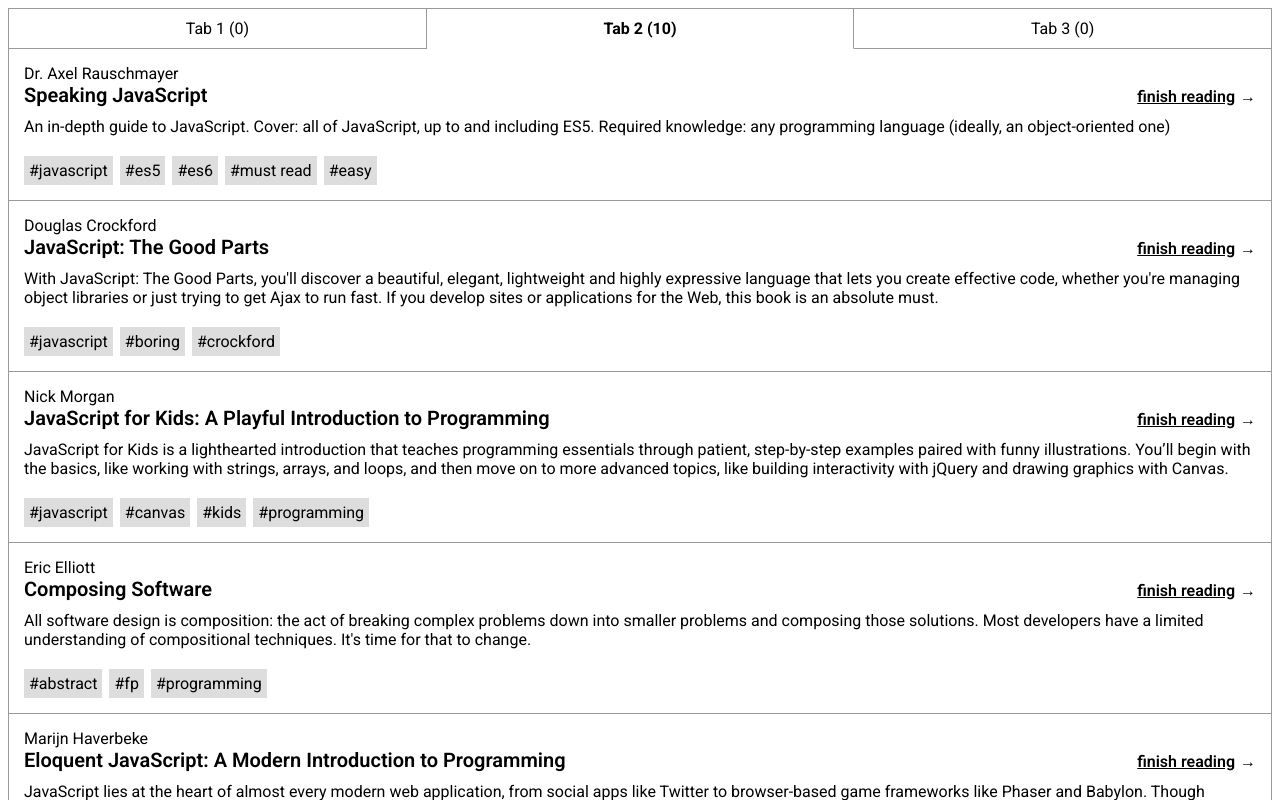
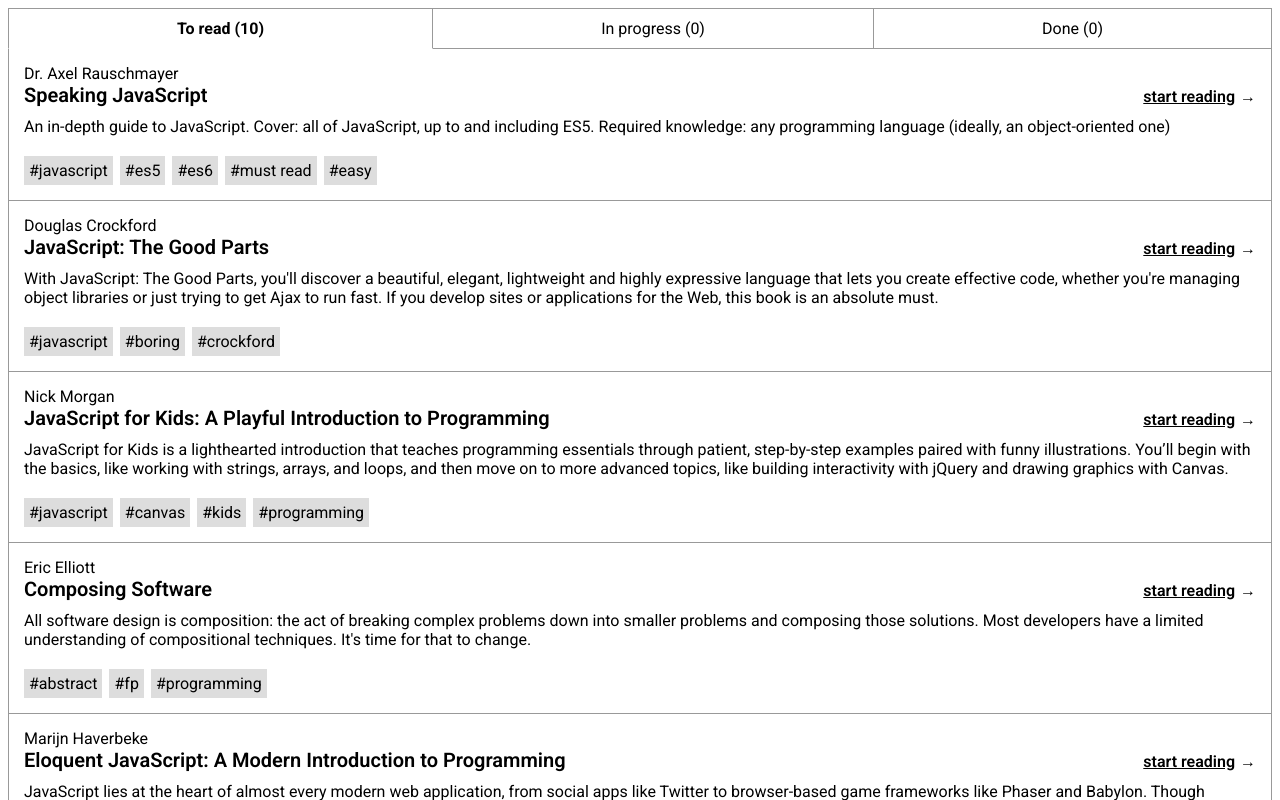
Before and after one commit to radrig0/clevercraft, a React app: page / in a window 1280 px wide. Shown: the top 800 px of the page. Built offline with nearby package versions, Linux system fonts and the light colour scheme.

Commit message:
first version snahge statuses

```diff
--- /dev/null
+++ b/src/ViewModel.ts
@@ -0,0 +1,61 @@
+import { action, computed, observable } from 'mobx';
+import { IEntry, Status } from '@src/components/Entry/Entry';
+// eslint-disable-next-line @typescript-eslint/ban-ts-comment
+// @ts-ignore
+import * as data from '@src/testItems.json';
+
+interface IItem {
+  id: string;
+  author: string;
+  title: string;
+  description: string;
+  tags: string[];
+}
+
+export class ViewModel {
+  @observable public rawItems: IEntry[] = [];
+
+  @action
+  public loadItems() {
+    this.rawItems = data.items.map((item: IItem) => ({ ...item, status: Status.toRead } as IEntry));
+  }
+
+  @computed
+  public get toReadBooks() {
+    return this.rawItems.filter(item => item.status === Status.toRead) || [];
+  }
+
+  @computed
+  public get inProgressBooks() {
+    return this.rawItems.filter(item => item.status === Status.inProgress) || [];
+  }
+
+  @computed
+  public get doneBooks() {
+    return this.rawItems.filter(item => item.status === Status.done) || [];
+  }
+
+  @action
+  public readBook(id: string) {
+    const foundBook = this.rawItems.find(item => item.id === id);
+    if (foundBook && foundBook.status === Status.toRead) {
+      foundBook.status = Status.inProgress;
+    }
+  }
+
+  @action
+  public doneBook(id: string) {
+    const foundBook = this.rawItems.find(item => item.id === id);
+    if (foundBook && foundBook.status === Status.inProgress) {
+      foundBook.status = Status.done;
+    }
+  }
+
+  @action
+  public resetBook(id: string) {
+    const foundBook = this.rawItems.find(item => item.id === id);
+    if (foundBook && foundBook.status === Status.done) {
+      foundBook.status = Status.toRead;
+    }
+  }
+}
--- a/src/app.tsx
+++ b/src/app.tsx
@@ -1,34 +1,76 @@
+import { observer } from 'mobx-react';
 import * as React from 'react';
 import { EmptyList } from '@src/components/EmptyList/EmptyList';
 import { Entry, IEntry } from '@src/components/Entry/Entry';
 import { Tabs } from '@src/components/Tabs/Tabs';
-// eslint-disable-next-line @typescript-eslint/ban-ts-comment
-// @ts-ignore
-import * as items from '@src/testItems.json';
+import { ViewModel } from '@src/ViewModel';
+
+interface IProps {
+  vm: ViewModel;
+}
 
 interface IState {
   activeTab: string;
 }
 
-const tabs = new Map<string, JSX.Element>();
-tabs.set(`Tab 1 (${0})`, <EmptyList index={'1'} />);
-tabs.set(
-  `Tab 2 (${items.items.length})`,
-  items.items.map((item: IEntry) => <Entry key={item.id} entry={item} />)
-);
-tabs.set(`Tab 3 (${0})`, <EmptyList index={'3'} />);
-
-export class App extends React.Component<{}, IState> {
+@observer
+export class App extends React.Component<IProps, IState> {
   constructor(props: any) {
     super(props);
-    this.state = { activeTab: [...tabs.keys()][1] };
+    this.state = { activeTab: this.tabs[0].id };
+    this.props.vm.loadItems();
   }
 
-  public selectTab = (tabName: string) => {
+  private get tabs() {
+    const { toReadBooks, inProgressBooks, doneBooks } = this.props.vm;
+    return [
+      {
+        id: 'toRead',
+        title: `To read (${toReadBooks.length})`,
+        content: toReadBooks.length ? (
+          <React.Fragment>
+            {toReadBooks.map((item: IEntry) => (
+              <Entry key={item.id} entry={item} vm={this.props.vm} />
+            ))}
+          </React.Fragment>
+        ) : (
+          <EmptyList />
+        ),
+      },
+      {
+        id: 'inProgress',
+        title: `In progress (${inProgressBooks.length})`,
+        content: inProgressBooks.length ? (
+          <React.Fragment>
+            {inProgressBooks.map((item: IEntry) => (
+              <Entry key={item.id} entry={item} vm={this.props.vm} />
+            ))}
+          </React.Fragment>
+        ) : (
+          <EmptyList />
+        ),
+      },
+      {
+        id: 'done',
+        title: `Done (${doneBooks.length})`,
+        content: doneBooks.length ? (
+          <React.Fragment>
+            {doneBooks.map((item: IEntry) => (
+              <Entry key={item.id} entry={item} vm={this.props.vm} />
+            ))}
+          </React.Fragment>
+        ) : (
+          <EmptyList />
+        ),
+      },
+    ];
+  }
+
+  private selectTab = (tabName: string) => {
     this.setState({ activeTab: tabName });
   };
 
   public render() {
-    return <Tabs tabs={tabs} activeTab={this.state.activeTab} selectActiveTab={this.selectTab} />;
+    return <Tabs tabs={this.tabs} activeTab={this.state.activeTab} selectActiveTab={this.selectTab} />;
   }
 }
--- a/src/components/EmptyList/EmptyList.tsx
+++ b/src/components/EmptyList/EmptyList.tsx
@@ -3,15 +3,11 @@
 // @ts-ignore
 import s from '@src/components/EmptyList/EmptyList.css';
 
-interface IProps {
-  index: string;
-}
-
-export class EmptyList extends React.Component<IProps> {
+export class EmptyList extends React.Component {
   public render() {
     return (
       <div className={s.emptyList}>
-        <span>List is empty {this.props.index}</span>
+        <span>List is empty</span>
       </div>
     );
   }
--- a/src/components/Entry/Entry.tsx
+++ b/src/components/Entry/Entry.tsx
@@ -4,6 +4,13 @@
 import s from '@src/components/Entry/Entry.css';
 import { Link } from '@src/components/Link/Link';
 import { Tag } from '@src/components/Tag/Tag';
+import { ViewModel } from '@src/ViewModel';
+
+export enum Status {
+  toRead,
+  inProgress,
+  done,
+}
 
 export interface IEntry {
   id: string;
@@ -11,13 +18,27 @@
   title: string;
   description: string;
   tags: string[];
+  status: Status;
 }
 
 interface IProps {
   entry: IEntry;
+  vm: ViewModel;
 }
 
 export class Entry extends React.Component<IProps> {
+  private get actionLinkRender() {
+    const { entry, vm } = this.props;
+    switch (entry.status) {
+      case Status.toRead:
+        return <Link text={'start reading'} icon={'→'} onClick={() => vm.readBook(entry.id)} />;
+      case Status.inProgress:
+        return <Link text={'finish reading'} icon={'→'} onClick={() => vm.doneBook(entry.id)} />;
+      case Status.done:
+        return <Link text={'return in "to read"'} icon={'↲'} onClick={() => vm.resetBook(entry.id)} />;
+    }
+  }
+
   public render() {
     const { entry } = this.props;
     return (
@@ -25,14 +46,16 @@
         <div>{entry.author}</div>
         <div className={s.titleWrapper}>
           <div className={s.title}>{entry.title}</div>
-          <Link text={'finish reading'} icon={'→'} onClick={console.log} />
+          {this.actionLinkRender}
         </div>
         <div className={s.description}>{entry.description}</div>
-        <div>
-          {entry.tags.map(tag => (
-            <Tag key={tag} value={tag} />
-          ))}
-        </div>
+        {entry.tags.length && (
+          <div>
+            {entry.tags.map(tag => (
+              <Tag key={tag} value={tag} />
+            ))}
+          </div>
+        )}
       </div>
     );
   }
--- a/src/components/Tabs/Tabs.css
+++ b/src/components/Tabs/Tabs.css
@@ -1,6 +1,7 @@
 .wrapper {
   display: flex;
   flex-direction: column;
+  min-width: 480px;
 }
 
 .titles {
--- a/src/components/Tabs/Tabs.tsx
+++ b/src/components/Tabs/Tabs.tsx
@@ -4,34 +4,40 @@
 // @ts-ignore
 import s from '@src/components/Tabs/Tabs.css';
 
+export interface ITab {
+  id: string;
+  title: string;
+  content: JSX.Element;
+}
+
 interface IProps {
-  tabs: Map<string, JSX.Element>;
+  tabs: ITab[];
   activeTab: string;
   selectActiveTab: (title: string) => void;
 }
 
 export class Tabs extends React.Component<IProps> {
   public render() {
-    const activeTab = this.props.tabs.has(this.props.activeTab) ? this.props.activeTab : this.props.tabs.keys().next();
-
     return (
       <div className={s.wrapper}>
         <div className={s.titles}>
-          {[...this.props.tabs.keys()].map(title => (
+          {this.props.tabs.map(tab => (
             <div
-              className={classNames(s.title, { [s.activeTitle]: title === activeTab })}
-              key={title}
-              onClick={() => this.props.selectActiveTab(title)}
+              className={classNames(s.title, { [s.activeTitle]: tab.id === this.props.activeTab })}
+              key={tab.id}
+              onClick={() => this.props.selectActiveTab(tab.id)}
             >
-              {title}
+              {tab.title}
             </div>
           ))}
         </div>
-        {[...this.props.tabs.keys()].map(title => (
-          <div className={classNames(s.content, { [s.activeContent]: title === activeTab })} key={title}>
-            {this.props.tabs.get(title)}
-          </div>
-        ))}
+        {this.props.tabs.map(tab => {
+          return (
+            <div className={classNames(s.content, { [s.activeContent]: tab.id === this.props.activeTab })} key={tab.id}>
+              {tab.content}
+            </div>
+          );
+        })}
       </div>
     );
   }
--- a/src/index.tsx
+++ b/src/index.tsx
@@ -2,6 +2,9 @@
 import * as ReactDOM from 'react-dom';
 import { App } from '@src/app';
 import '@src/index.css';
+import { ViewModel } from '@src/ViewModel';
+
+const vm = new ViewModel();
 
 const root = document.getElementById('root');
-ReactDOM.render(<App />, root);
+ReactDOM.render(<App vm={vm} />, root);
```
